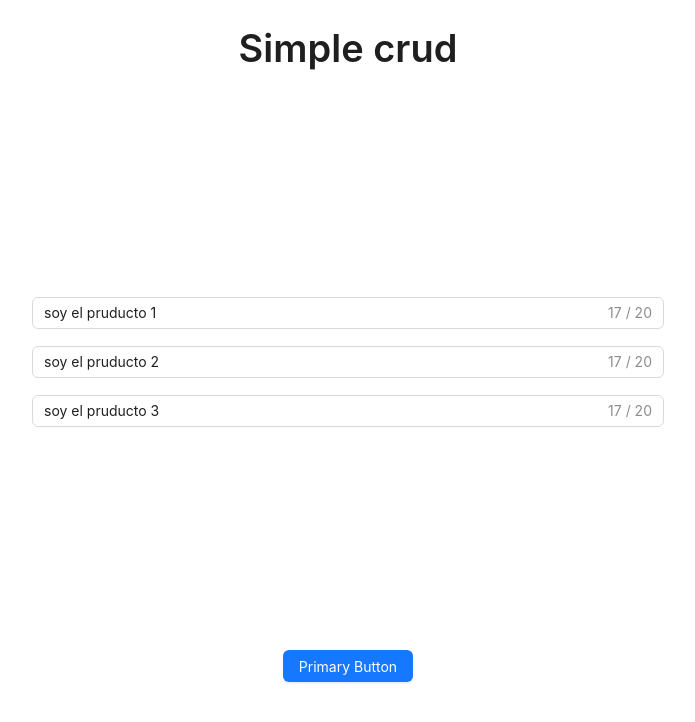
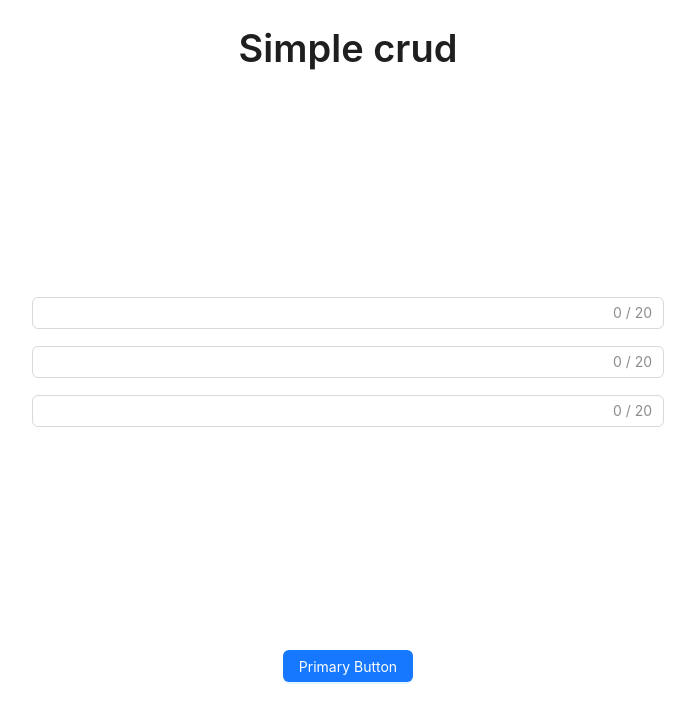
Before and after one commit to WilberthGamboa/CrudElectronReact, a React (Vite) app: page / in a window 1280 px wide. Shown: the top 722 px of the page, without its empty margins (292-987 px from the left). Built offline with nearby package versions, Linux system fonts and the light colour scheme.

Commit message:
agregando sequelize sqlite 3 y conexion front to back

```diff
--- a/src/preload/index.js
+++ b/src/preload/index.js
@@ -1,5 +1,5 @@
 import { contextBridge, ipcRenderer } from 'electron'
 
 contextBridge.exposeInMainWorld('electronFront',{
-  guardarInformacion: (data) => ipcRenderer.send('electronFunction',data)
+  guardarInformacion: async (data) => ipcRenderer.send('postData',data)
 })
--- a/src/renderer/src/App.jsx
+++ b/src/renderer/src/App.jsx
@@ -11,44 +11,42 @@ import { FormMercanciaVendida } from "./components/FormMercanciaVendida";
 function App() {
 
   const [values, setvalues] = useState({
-    producto1: 'soy el pruducto 1',
-    producto2:'soy el pruducto 2',
-    producto3: 'soy el pruducto 3'
+    nombre: '',
+    apellido:'',
+    urlFoto: ''
   })
 
-  const {producto1, producto2, producto3} = values;
+  const {nombre, apellido, urlFoto} = values;
   const onChange = ({target}) => {
     const {name,value} = target;
     setvalues({
       ...values,
       [name]:value
     })
-    console.log(value)
 
   };
-  const onSave = () =>{
-
-    console.log(values)
-
+  const onSave = async (values) =>{
+    console.log(values);
+    await window.electronFront.guardarInformacion(values)
   }
   return (
     <>
     <Title direction="vertical" align="center">Simple crud</Title>
     <Row justify="center" align="middle" style={{ height: '70vh' }}>
       <Col span={12}>
-        <Input showCount maxLength={20} onChange={onChange} name="producto1" value={producto1} />
+        <Input showCount maxLength={20} onChange={onChange} name="nombre" value={nombre} />
         <br />
         <br />
-        <Input showCount maxLength={20} onChange={onChange} name="producto2" value={producto2} />
+        <Input showCount maxLength={20} onChange={onChange} name="apellido" value={apellido} />
         <br />
         <br />
-        <Input showCount maxLength={20} onChange={onChange} name="producto3"  value={producto3}/>
+        <Input showCount maxLength={20} onChange={onChange} name="urlFoto"  value={urlFoto}/>
         <br />
         <br />
       </Col>
     </Row>
     <div direction="vertical" align="center">
-    <Button  onClick={onSave} type="primary">Primary Button</Button>
+    <Button  onClick={()=>onSave(values)} type="primary">Primary Button</Button>
     </div>
 
 
```
Also changed, not shown: src/main/db/database.js (added, +23 -0 lines), src/main/index.js (+26 -5 lines), src/main/model/user.model.js (added, +18 -0 lines).
